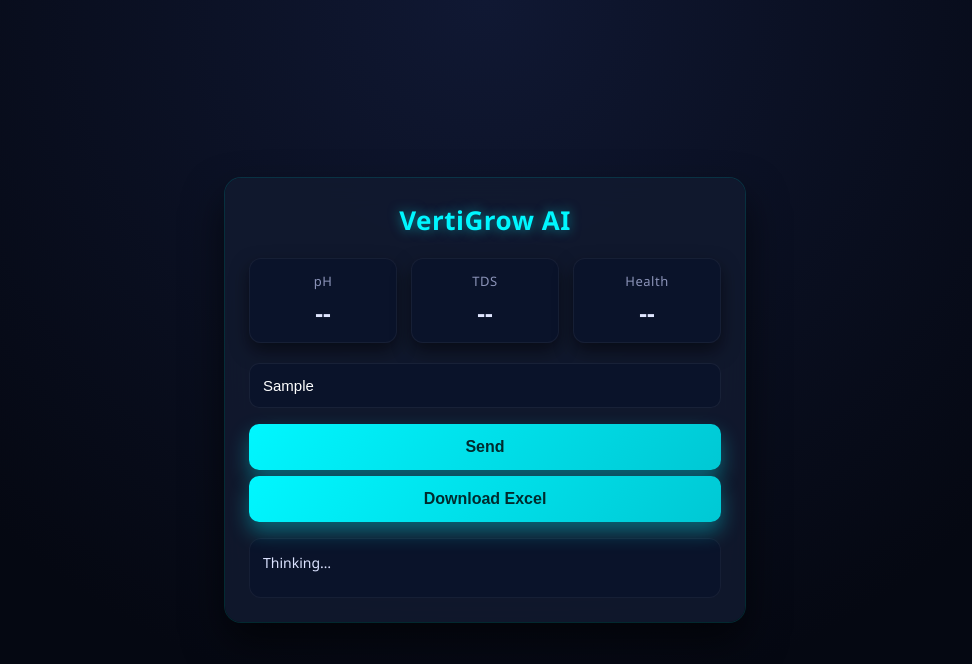
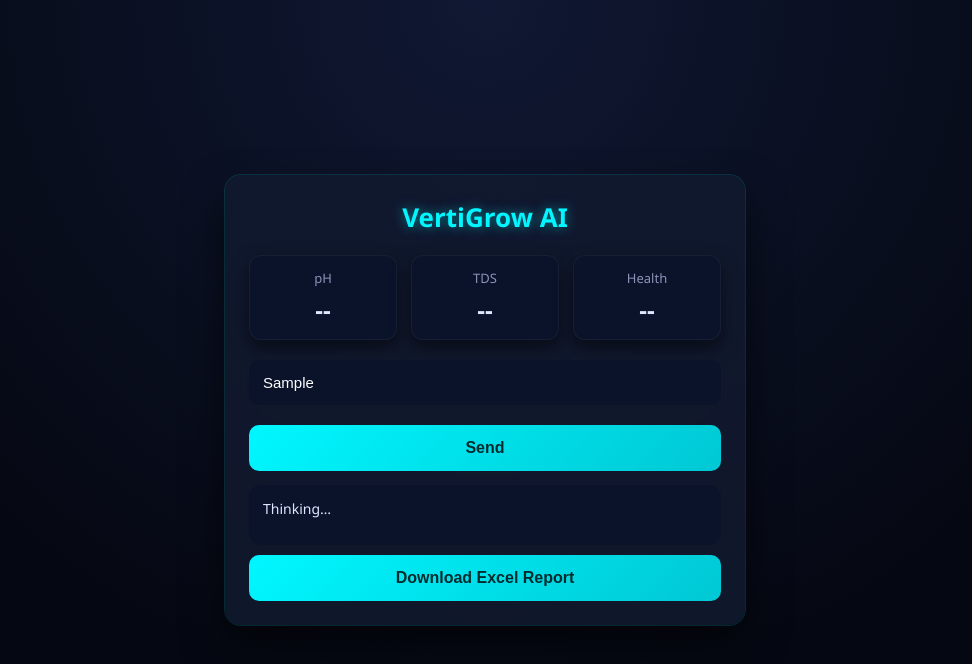
Before and after one commit to abhimanyutechsavvy/vertigrow, a website: page public/index.html in a window 1280 px wide. Both pictures are taken after typing "Sample" into the empty fields and a click on the button "Send". Shown: the whole page, without its empty margins (155-1127 px from the left). Drawn offline with Linux system fonts and the light colour scheme; no server answers.

Commit message:
Update index.html

```diff
--- a/public/index.html
+++ b/public/index.html
@@ -47,7 +47,6 @@
       margin: 0 0 20px;
       text-align: center;
       font-size: 26px;
-      letter-spacing: 0.5px;
       color: var(--accent);
       text-shadow: 0 0 12px rgba(0, 247, 255, 0.5);
     }
@@ -62,17 +61,16 @@
     .card {
       background: var(--bg-card);
       border-radius: 12px;
-      padding: 14px 10px;
+      padding: 14px;
       text-align: center;
       box-shadow:
-        inset 0 0 0 1px rgba(255, 255, 255, 0.05),
-        0 8px 18px rgba(0, 0, 0, 0.5);
+        inset 0 0 0 1px rgba(255,255,255,0.05),
+        0 8px 18px rgba(0,0,0,0.5);
     }
 
     .card div:first-child {
       font-size: 13px;
       color: var(--muted);
-      letter-spacing: 0.5px;
     }
 
     .value {
@@ -90,15 +88,11 @@
       padding: 14px;
       border-radius: 10px;
       border: none;
-      outline: none;
       background: var(--bg-card);
       color: #fff;
+      margin-bottom: 10px;
       font-size: 15px;
-      margin-bottom: 10px;
-      box-shadow: inset 0 0 0 1px rgba(255,255,255,0.06);
     }
-
-    input::placeholder { color: #7e86ad; }
 
     button {
       width: 100%;
@@ -108,22 +102,18 @@
       font-size: 16px;
       font-weight: 700;
       cursor: pointer;
+      margin-top: 10px;
       color: #002b2e;
       background: linear-gradient(135deg, #00f7ff, #00c8d4);
-      box-shadow: 0 10px 20px rgba(0,247,255,0.35);
-      margin-top: 6px;
     }
 
     .reply {
-      margin-top: 16px;
+      margin-top: 14px;
       padding: 14px;
       min-height: 60px;
       background: var(--bg-card);
       border-radius: 12px;
       font-size: 14px;
-      line-height: 1.5;
-      color: #dbe2ff;
-      box-shadow: inset 0 0 0 1px rgba(255,255,255,0.05);
     }
   </style>
 </head>
@@ -132,6 +122,7 @@
   <div class="panel">
     <h1>VertiGrow AI</h1>
 
+    <!-- LIVE VITALS -->
     <div class="vitals">
       <div class="card">
         <div>pH</div>
@@ -147,21 +138,67 @@
       </div>
     </div>
 
-    <input
-      id="aiInput"
-      type="text"
-      placeholder="Ask anything about your plants…"
-    />
+    <!-- AI -->
+    <input id="aiInput" placeholder="Ask anything… add nutrients" />
+    <button onclick="sendAICommand()">Send</button>
 
-    <button onclick="sendAI()">Send</button>
+    <div class="reply" id="aiReply">AI response will appear here…</div>
 
-    <button onclick="downloadExcel()">Download Excel</button>
-
-    <div class="reply" id="aiReply">
-      AI response will appear here…
-    </div>
+    <button onclick="downloadExcel()">Download Excel Report</button>
   </div>
 
-  <script src="/ai.js"></script>
+  <script>
+    async function updateVitals() {
+      try {
+        const res = await fetch("/api/data", { method: "POST" });
+        const data = await res.json();
+
+        document.getElementById("phValue").innerText = data.ph ?? "--";
+        document.getElementById("tdsValue").innerText = data.tds ?? "--";
+
+        const healthEl = document.getElementById("healthValue");
+        healthEl.className = "value";
+
+        if (data.ph >= 5.8 && data.ph <= 6.5 && data.tds >= 800 && data.tds <= 1200) {
+          healthEl.innerText = "GOOD";
+          healthEl.classList.add("good");
+        } else if (
+          (data.ph >= 5.5 && data.ph < 5.8) ||
+          (data.ph > 6.5 && data.ph <= 6.8)
+        ) {
+          healthEl.innerText = "MODERATE";
+          healthEl.classList.add("warn");
+        } else {
+          healthEl.innerText = "BAD";
+          healthEl.classList.add("bad");
+        }
+      } catch {
+        console.log("Vitals fetch failed");
+      }
+    }
+
+    async function sendAICommand() {
+      const message = document.getElementById("aiInput").value;
+      if (!message) return;
+
+      document.getElementById("aiReply").innerText = "Thinking…";
+
+      const res = await fetch("/api/ai", {
+        method: "POST",
+        headers: { "Content-Type": "application/json" },
+        body: JSON.stringify({ message })
+      });
+
+      const data = await res.json();
+      document.getElementById("aiReply").innerText = data.reply || "No response";
+    }
+
+    function downloadExcel() {
+      window.location.href = "/api/excel";
+    }
+
+    updateVitals();
+    setInterval(updateVitals, 5000);
+  </script>
 </body>
 </html>
```
